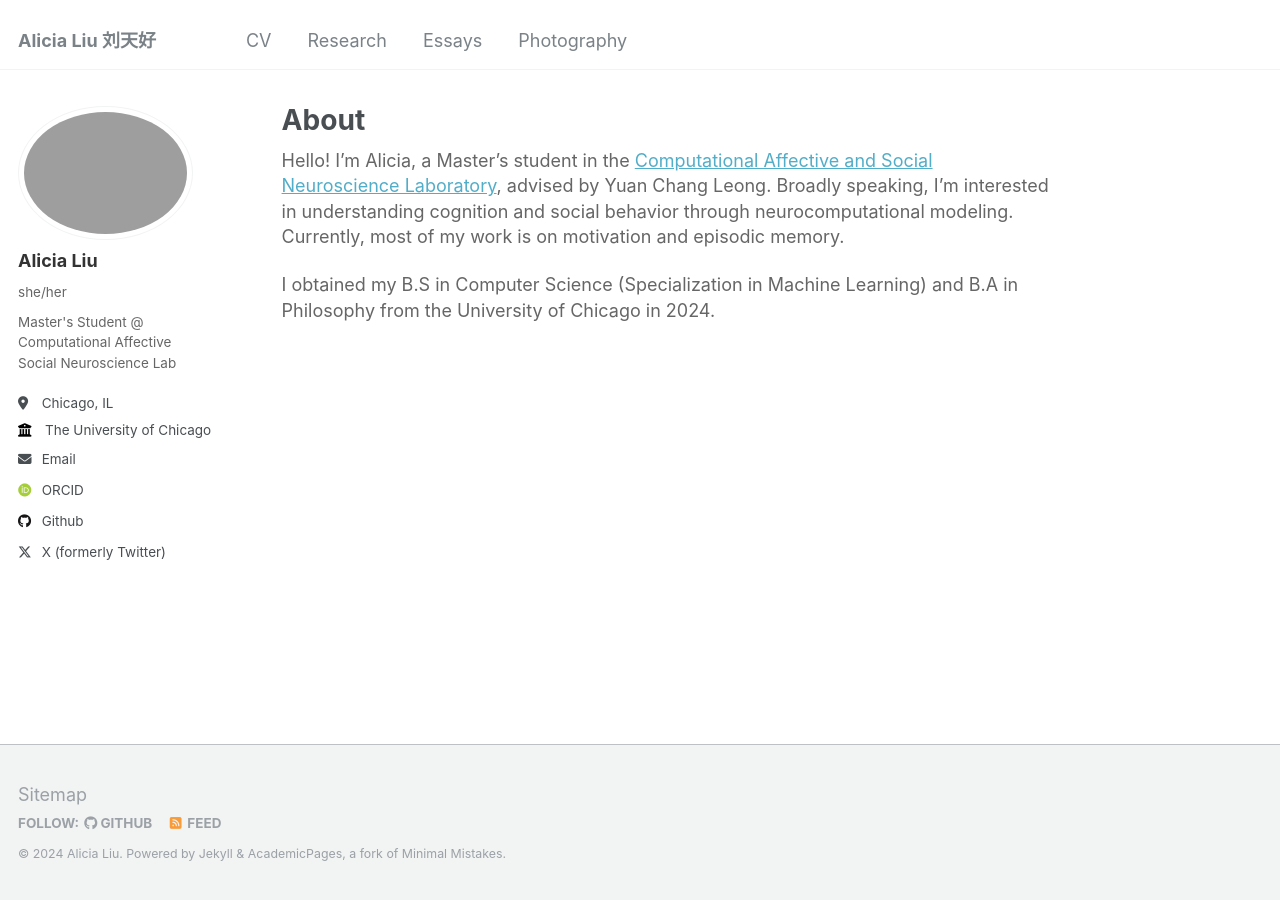
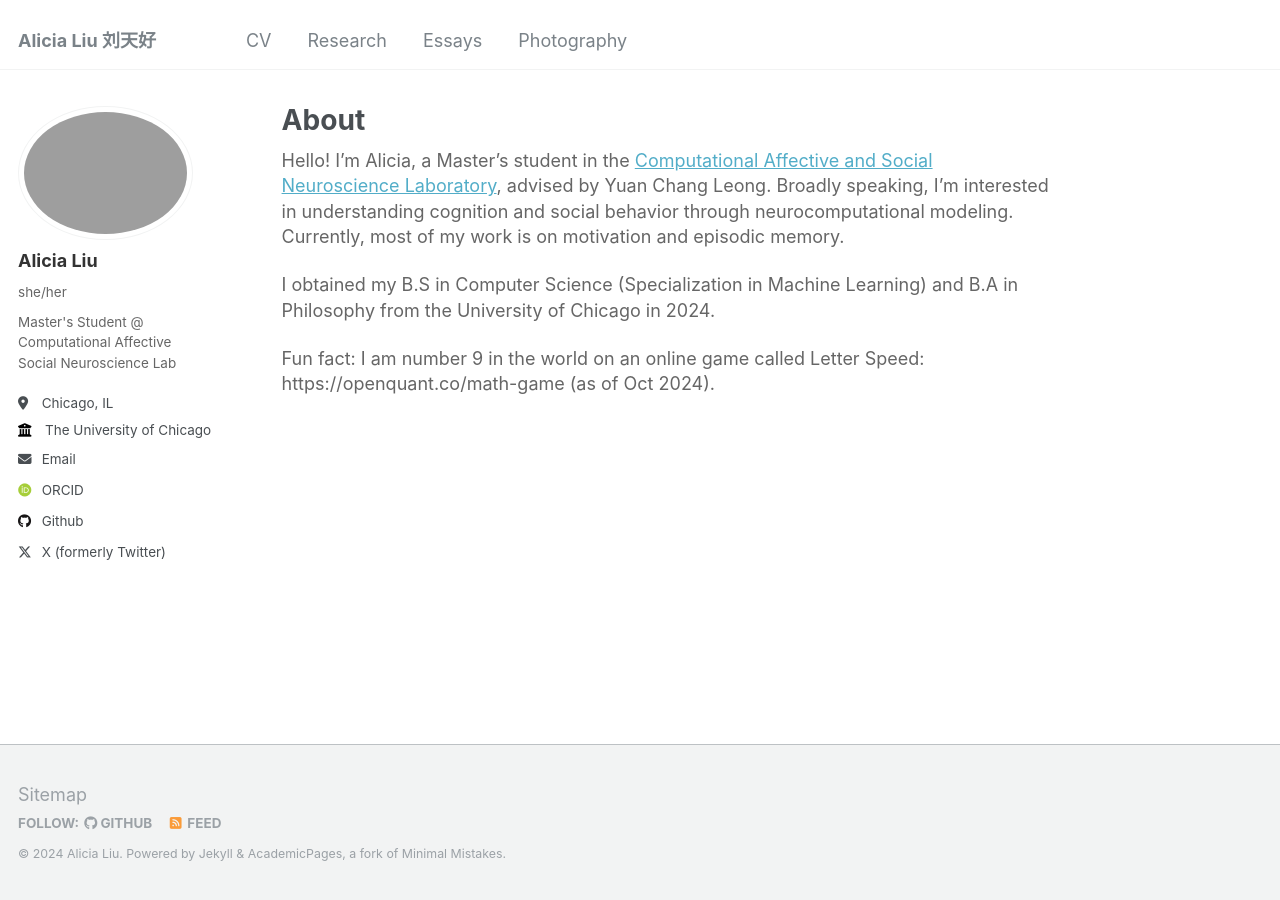
Before and after one commit to 20-alicial/20-alicial.github.io, a Jekyll site: the page built from _pages/about.md, in a window 1280 px wide. Built offline with Jekyll 4.4.1, drawn with Linux system fonts in a browser that asks for light colours; some web fonts are replaced.

Commit message:
added fun fact

```diff
--- a/_pages/about.md
+++ b/_pages/about.md
@@ -9,3 +9,5 @@ redirect_from:
 Hello! I'm Alicia, a Master's student in the [Computational Affective and Social Neuroscience Laboratory](https://mcnlab.uchicago.edu/), advised by Yuan Chang Leong. Broadly speaking, I'm interested in understanding cognition and social behavior through neurocomputational modeling. Currently, most of my work is on motivation and episodic memory.
 
 I obtained my B.S in Computer Science (Specialization in Machine Learning) and B.A in Philosophy from the University of Chicago in 2024.
+
+Fun fact: I am number 9 in the world on an online game called Letter Speed: https://openquant.co/math-game (as of Oct 2024).
```
